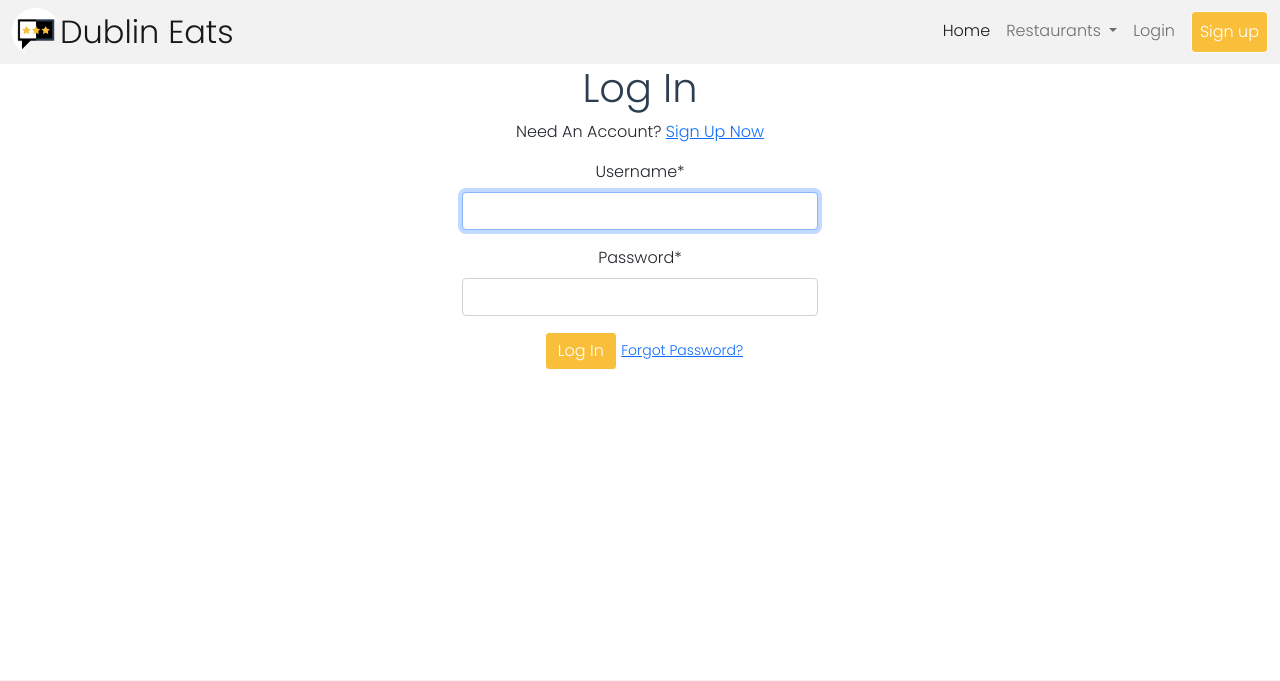
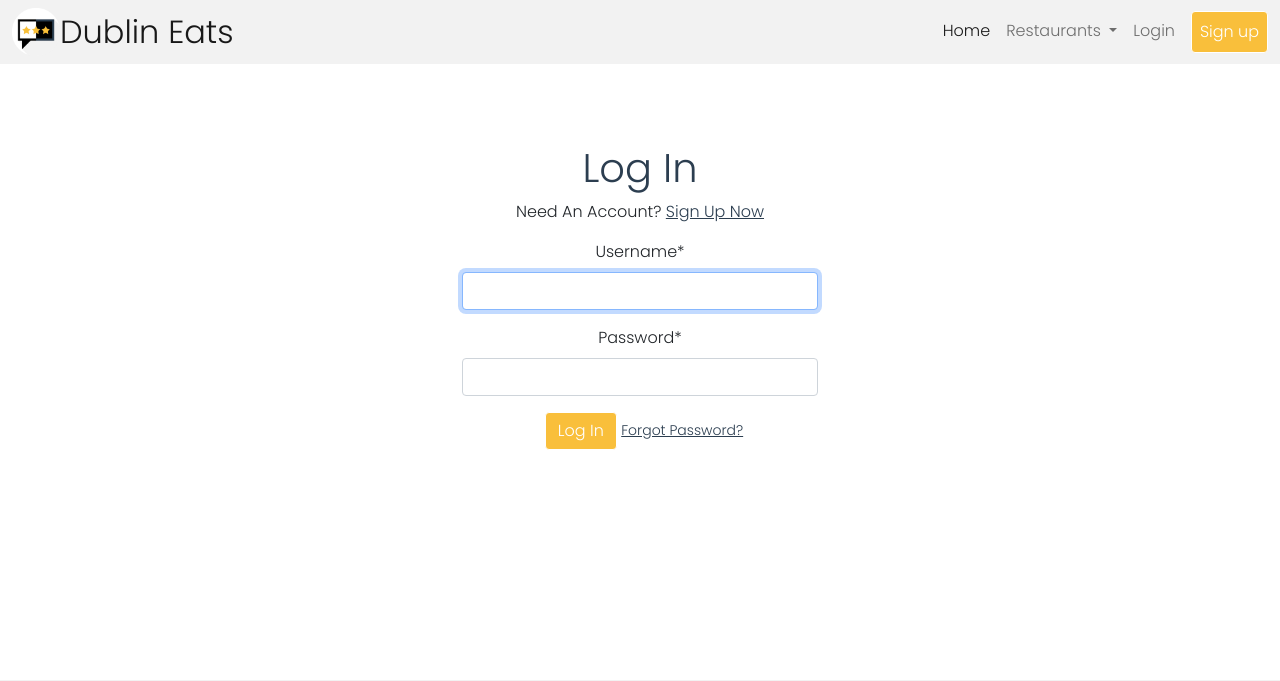
Before and after one commit to SooryaGeorge7/Dublin-Eats, a Django app: page /userlogin/ in a window 1280 px wide. Shown: the top 681 px of the page. Run offline with Django 3.2, Linux system fonts and the light colour scheme; some libraries are stand-ins or nearby versions.

Commit message:
Feat: Added css for login.html

```diff
--- a/static/css/base.css
+++ b/static/css/base.css
@@ -135,3 +135,7 @@
 .forms {
     padding: 0.5rem;
 }
+
+.login-forms {
+    margin: 5rem;
+}
--- a/users/templates/users/login.html
+++ b/users/templates/users/login.html
@@ -3,16 +3,16 @@
 {% block content %}
 <div class="container">
     <div class="row justify-content-center text-center">
-        <div class="col-lg-4 ">
+        <div class="col-lg-4 login-forms">
             <h1 class="text-center form-heading">Log In</h1>
-            <p class="text-center"> Need An Account? <a href="{% url 'signup' %}">Sign Up Now</a></p>
+            <p class="text-center "> Need An Account? <a class="dublineat-links" href="{% url 'signup' %}">Sign Up Now</a></p>
             <form method="POST">
                 {% csrf_token %}
                 <div>
                     {{ form|crispy }}
                 </div>
                 <button class="btn btn-outline-info main-button" type="submit"> Log In </button>
-                <small class="text-muted ml-2"><a href="#" >Forgot Password?</a></small>
+                <small class="text-muted ml-2"><a href="#" class="dublineat-links">Forgot Password?</a></small>
             </form>
         </div>
     </div>
```
